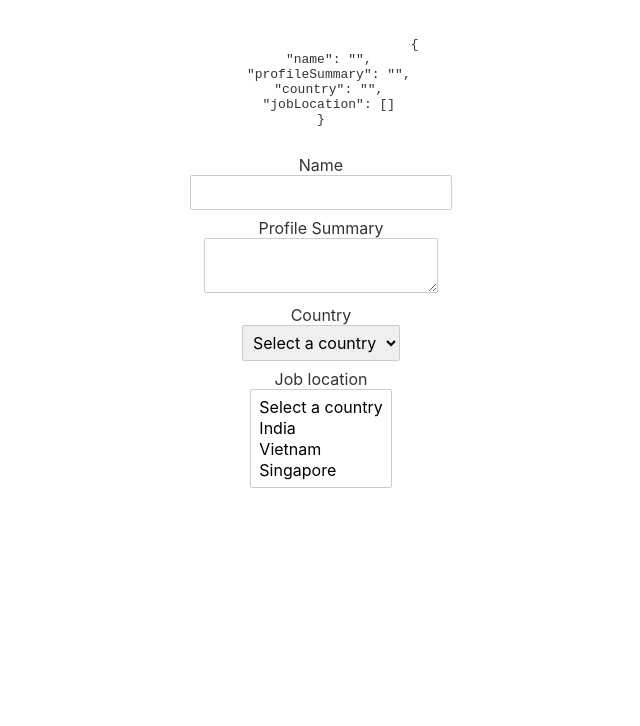
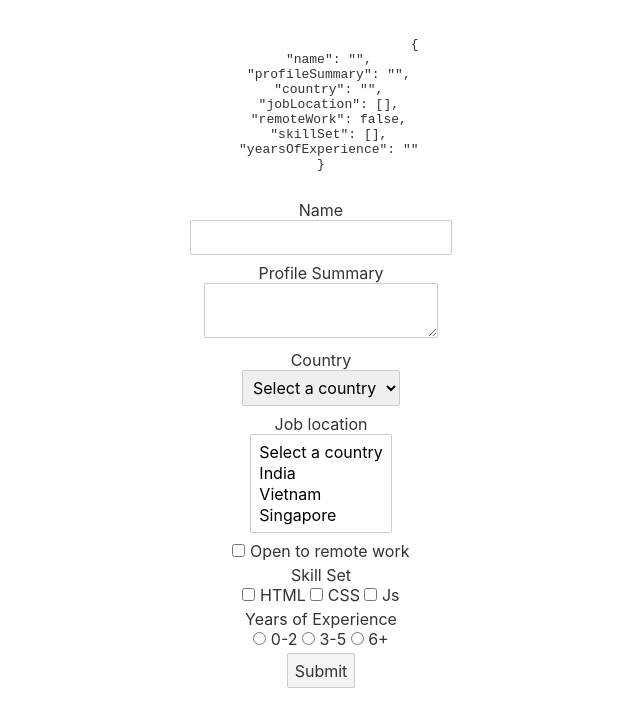
Before and after one commit to tanmayagrwl/Svelte, a Svelte app: page / in a window 1280 px wide. Shown: the top 726 px of the page, without its empty margins (319-959 px from the left). Built offline with nearby package versions, Linux system fonts and the light colour scheme.

Commit message:
Form handling-2

```diff
--- a/src/App.svelte
+++ b/src/App.svelte
@@ -1,11 +1,20 @@
 <script>
+  import { group_outros } from "svelte/internal";
+
 	const formValues = {
 		name : '',
 		profileSummary: '',
 		country:'',
 		jobLocation : [],
+		remoteWork : false,
+		skillSet : [],
+		yearsOfExperience:'',
 	}
+	function submitForm(event){
+		event.preventDefault()
+		console.log(formValues)
 
+	}
 </script>
 
 <main>
@@ -14,7 +23,7 @@
 			{JSON.stringify(formValues,null,2)}
 		</pre>
 	</div>
-	<form >
+	<form on:submit={submitForm}>
 		<div>
 			<label for="name">Name</label>
 			<input type="text" id="name" bind:value={formValues.name}/>
@@ -40,6 +49,35 @@
 				<option value="Vietnam">Vietnam</option>
 				<option value="Singapore">Singapore</option>
 			</select>
+		</div>
+			<input type="checkbox" name="remoteWork" id="remoteWork" bind:checked={formValues.remoteWork}>
+			<label for="remoteWork">Open to remote work</label>
+		<div>
+
+			<div>
+				<label for="skillSet" >Skill Set</label>
+				<input type="checkbox" name="html" id="html" value="html" bind:group={formValues.skillSet}/>
+				<label for="html">HTML</label>
+				<input type="checkbox" name="css" id="css" value="css" bind:group={formValues.skillSet} />
+				<label for="html">CSS</label>
+				<input type="checkbox" name="Js" id="Js" value="Js" bind:group={formValues.skillSet}/>
+				<label for="html">Js</label>
+			</div>
+
+			<div>
+				<label for="years-of-experience" >Years of Experience</label>
+				<input type="radio" name="html" id="0-2" value="0-2" bind:group={formValues.yearsOfExperience}/>
+				<label for="html">0-2</label>
+				<input type="radio" name="css" id="3-5" value="3-5" bind:group={formValues.yearsOfExperience} />
+				<label for="html">3-5</label>
+				<input type="radio" name="Js" id="6+" value="6+" bind:group={formValues.yearsOfExperience}/>
+				<label for="html">6+</label>
+			</div>
+
+			<div>
+				<button>Submit</button>
+			</div>
+
 		</div>
 	</form>
 </main>
```
